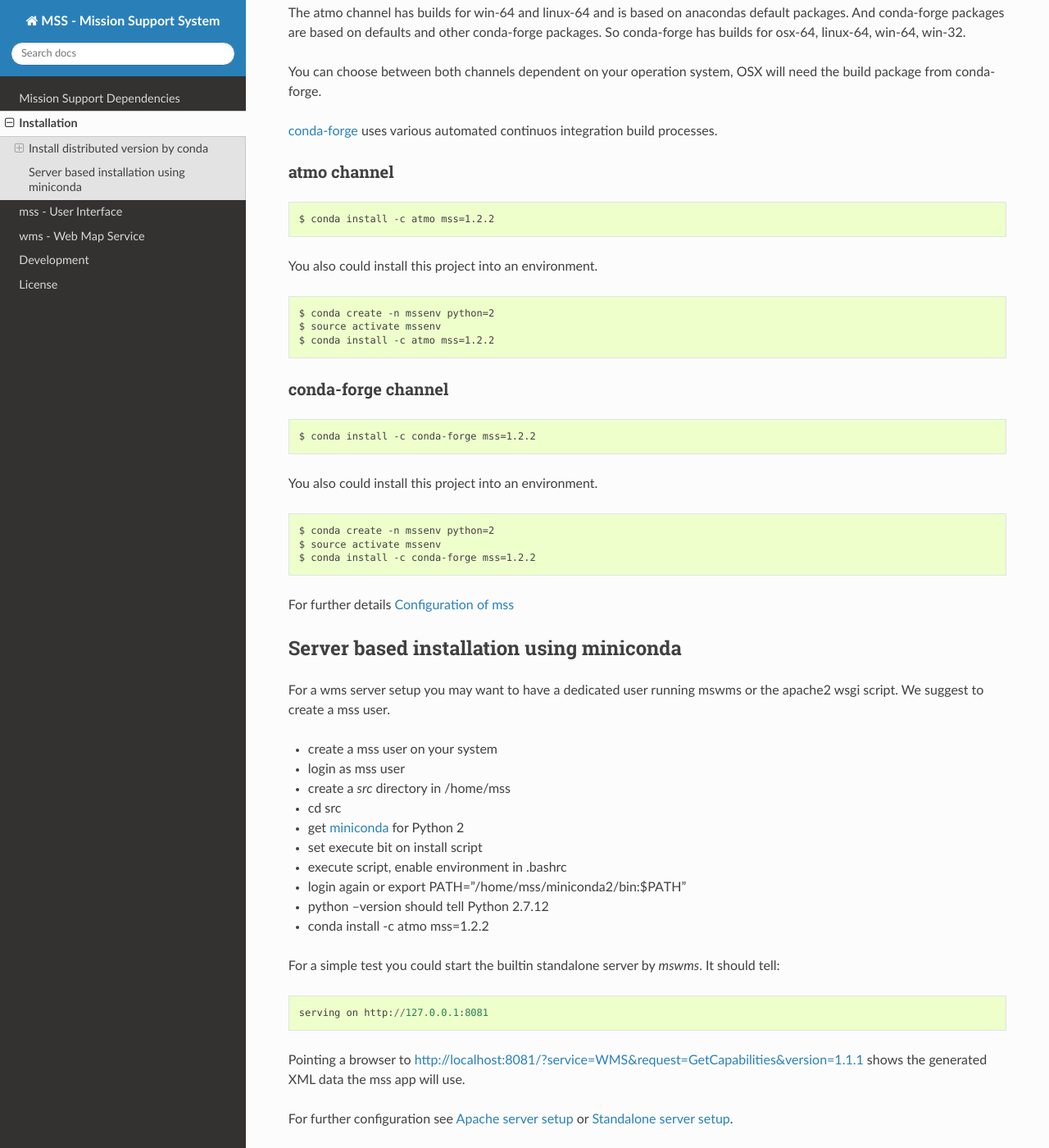
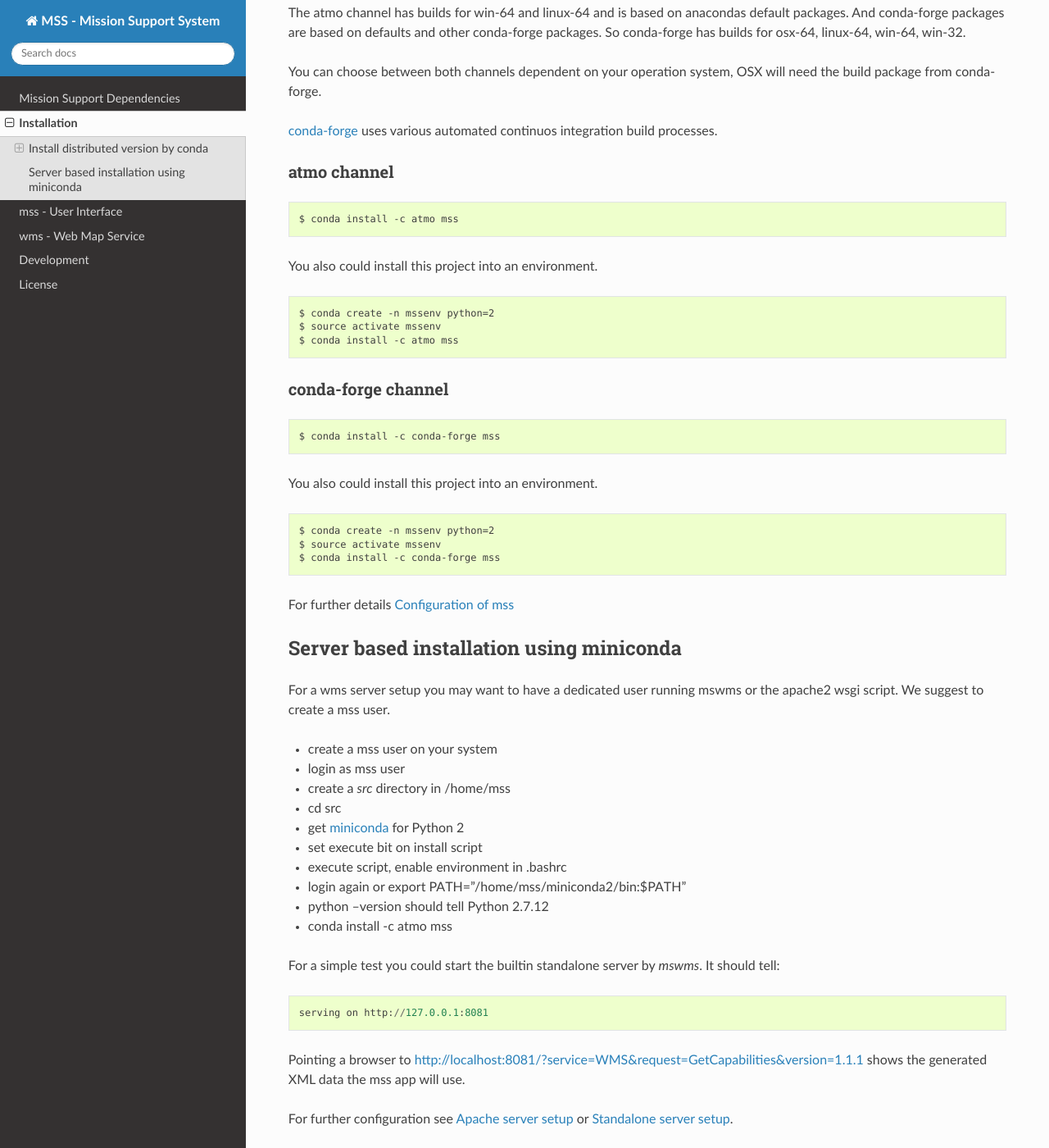
Before and after one commit to Open-MSS/MSS, a Sphinx documentation site: the page built from docs/installation.rst, in a window 1280 px wide and 1400 px high, scrolled down 452 px. Shown: the whole window at 82% size. Built offline with Sphinx 7.4.7 and the Read the Docs theme 2.0.0, drawn with Linux system fonts in a browser that asks for light colours.

Commit message:
version dependency removed from installation docs because always the newest build becomes installed

```diff
--- a/docs/installation.rst
+++ b/docs/installation.rst
@@ -28,14 +28,14 @@
 
 ::
 
-   $ conda install -c atmo mss=1.2.2
+   $ conda install -c atmo mss
 
 
 You also could install this project into an environment. ::
 
    $ conda create -n mssenv python=2
    $ source activate mssenv
-   $ conda install -c atmo mss=1.2.2
+   $ conda install -c atmo mss
 
 
 conda-forge channel
@@ -43,13 +43,13 @@
 
 ::
 
-   $ conda install -c conda-forge mss=1.2.2
+   $ conda install -c conda-forge mss
 
 You also could install this project into an environment. ::
 
    $ conda create -n mssenv python=2
    $ source activate mssenv
-   $ conda install -c conda-forge mss=1.2.2
+   $ conda install -c conda-forge mss
 
 
 
@@ -72,7 +72,7 @@
 * execute script, enable environment in .bashrc
 * login again or export PATH="/home/mss/miniconda2/bin:$PATH"
 * python --version should tell Python 2.7.12
-* conda install -c atmo mss=1.2.2
+* conda install -c atmo mss
 
 For a simple test you could start the builtin standalone server by *mswms*.
 It should tell::
```
